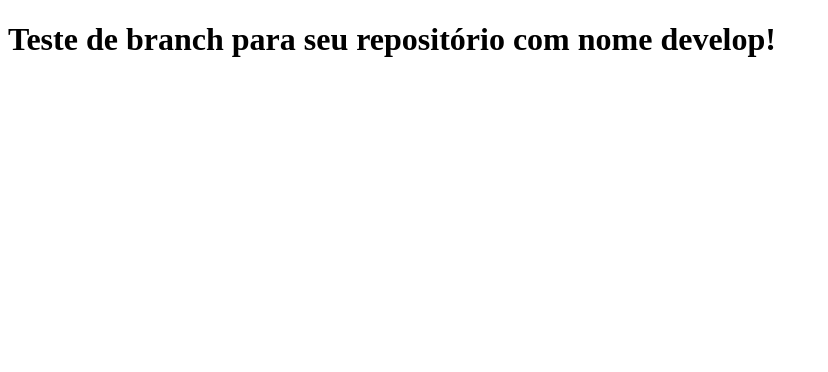
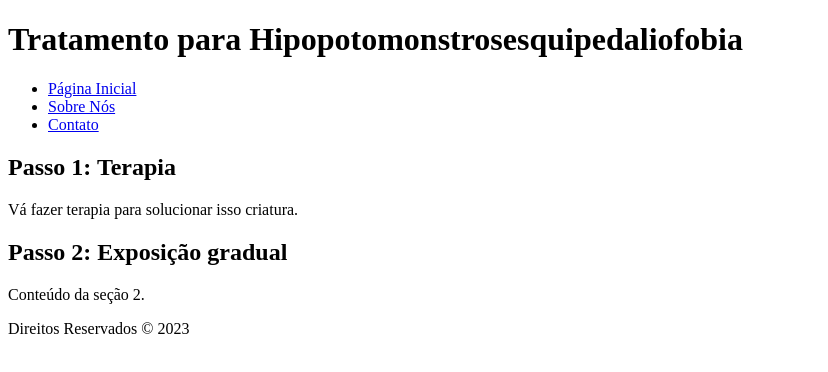
Before and after one commit to Martistoon/CI_CD, a plain HTML site: page index.html in a window 1280 px wide. Shown: the whole page, without its empty margins (0-828 px from the left). Drawn offline with Linux system fonts and the light colour scheme.

Commit message:
Menu criado

```diff
--- a/index.html
+++ b/index.html
@@ -7,6 +7,31 @@
     <title>Document</title>
 </head>
 <body>
-    <h1>Teste de branch para seu repositório com nome develop! </h1>
+    <header>
+        <h1>Tratamento para Hipopotomonstrosesquipedaliofobia</h1>
+        <nav>
+          <ul>
+            <li><a href="#">Página Inicial</a></li>
+            <li><a href="#">Sobre Nós</a></li>
+            <li><a href="#">Contato</a></li>
+          </ul>
+        </nav>
+      </header>
+
+      <main>
+        <section>
+          <h2>Passo 1: Terapia</h2>
+          <p>Vá fazer terapia para solucionar isso criatura.</p>
+        </section>
+
+        <section>
+          <h2>Passo 2: Exposição gradual</h2>
+          <p>Conteúdo da seção 2.</p>
+        </section>
+      </main>
+
+      <footer>
+        <p>Direitos Reservados &copy; 2023</p>
+      </footer>
 </body>
 </html>
```
